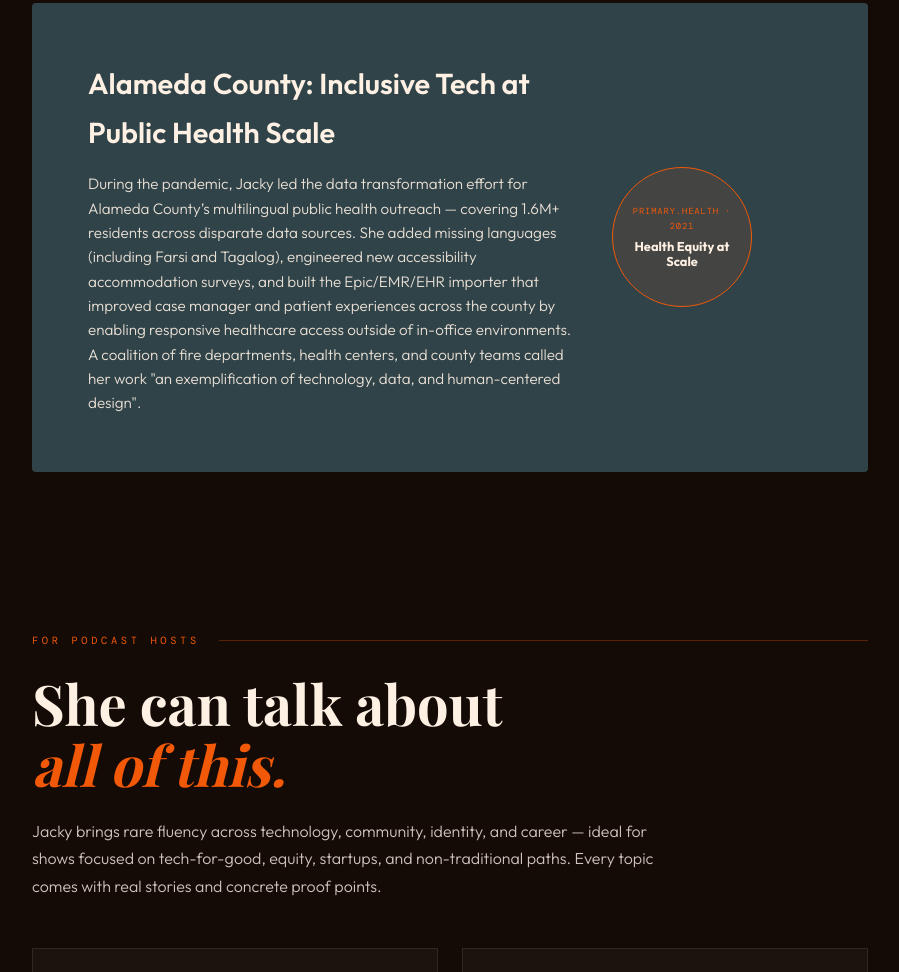
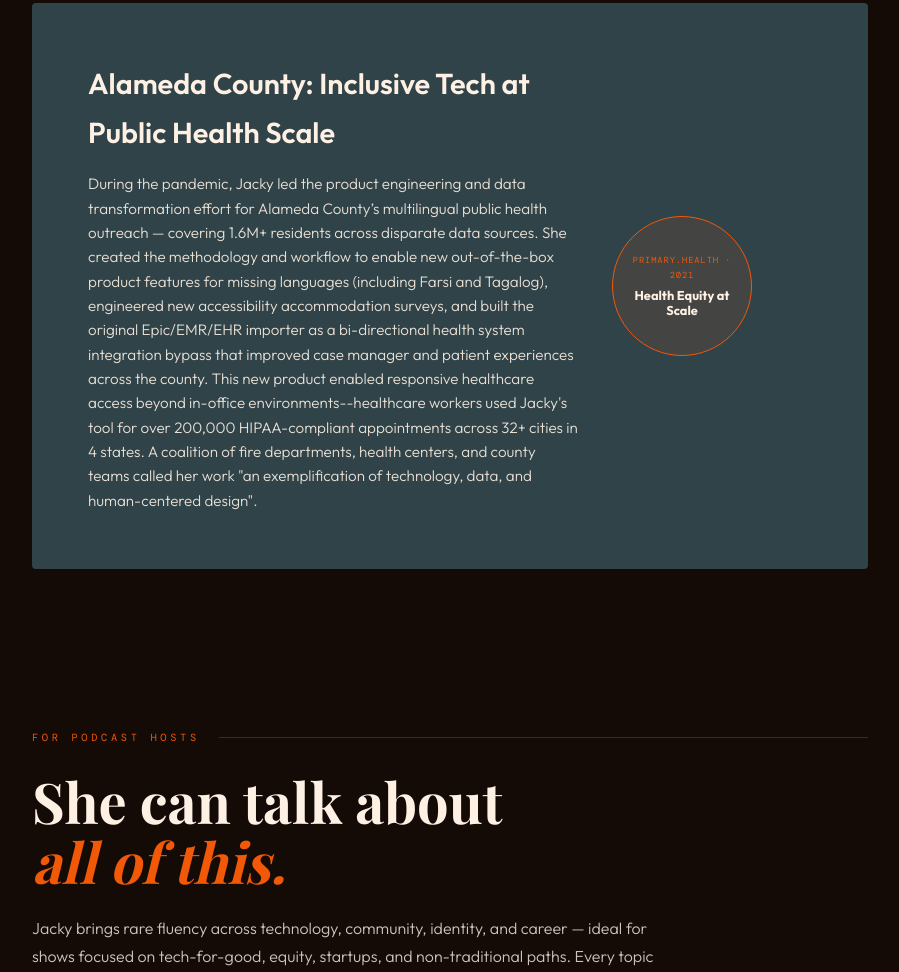
Before and after one commit to DataWithStyle/jacky-press-kit, a plain HTML site: page index.html in a window 1280 px wide. Shown: the part 4883-5855 px from the top of the page, without its empty margins (190-1089 px from the left). Drawn offline with nearby package versions, Linux system fonts and the light colour scheme; a web font is replaced by a local one.

Commit message:
Add info about EPIC importer
* Healthcare workers used Jacky's tool for over 200,000 HIPAA-compliant appointments across 32+ cities in 4 states.

```diff
--- a/index.html
+++ b/index.html
@@ -995,7 +995,7 @@
         <div class="project-card" style="margin-top: 2.5rem;">
             <div class="project-info">
                 <h3>Alameda County: Inclusive Tech at Public Health Scale</h3>
-                <p>During the pandemic, Jacky led the data transformation effort for Alameda County’s multilingual public health outreach — covering 1.6M+ residents across disparate data sources. She added missing languages (including Farsi and Tagalog), engineered new accessibility accommodation surveys, and built the Epic/EMR/EHR importer that improved case manager and patient experiences across the county by enabling responsive healthcare access outside of in-office environments. A coalition of fire departments, health centers, and county teams called her work "an exemplification of technology, data, and human-centered design".</p>
+                <p>During the pandemic, Jacky led the product engineering and data transformation effort for Alameda County’s multilingual public health outreach — covering 1.6M+ residents across disparate data sources. She created the methodology and workflow to enable new out-of-the-box product features for missing languages (including Farsi and Tagalog), engineered new accessibility accommodation surveys, and built the original Epic/EMR/EHR importer as a bi-directional health system integration bypass that improved case manager and patient experiences across the county. This new product enabled responsive healthcare access beyond in-office environments--healthcare workers used Jacky's tool for over 200,000 HIPAA-compliant appointments across 32+ cities in 4 states. A coalition of fire departments, health centers, and county teams called her work "an exemplification of technology, data, and human-centered design".</p>
             </div>
             <div class="seal-container">
                 <div class="seal-label">Primary.Health · 2021</div>
```
